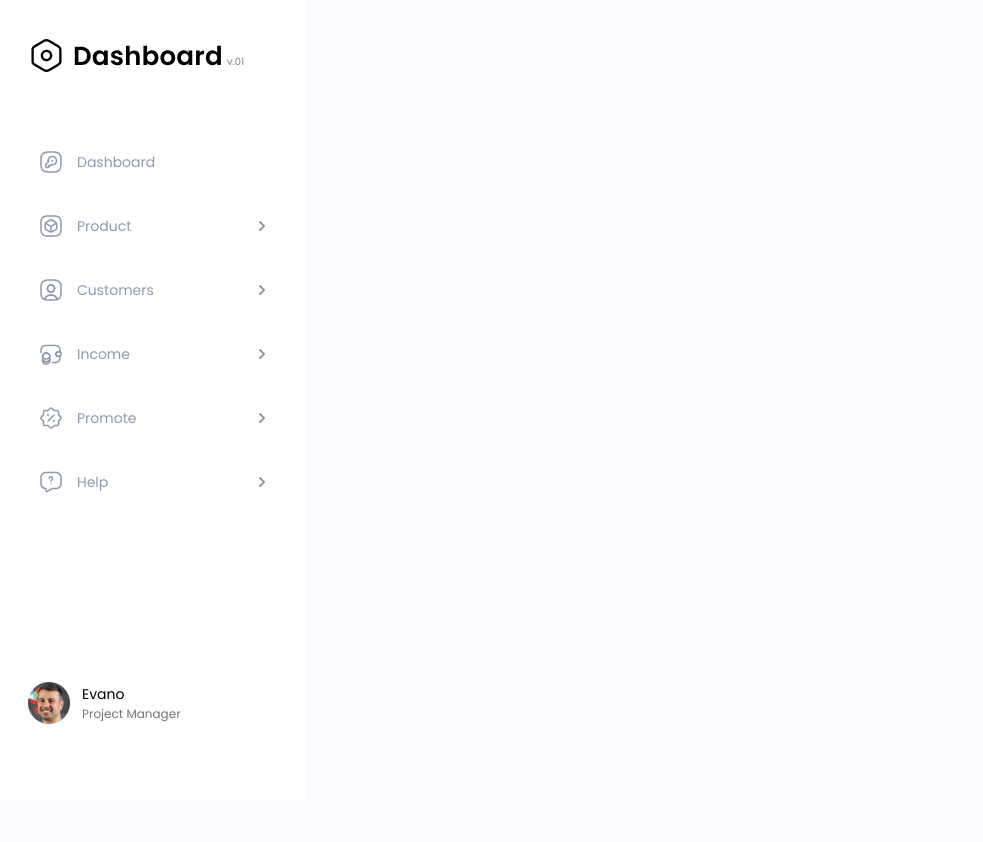
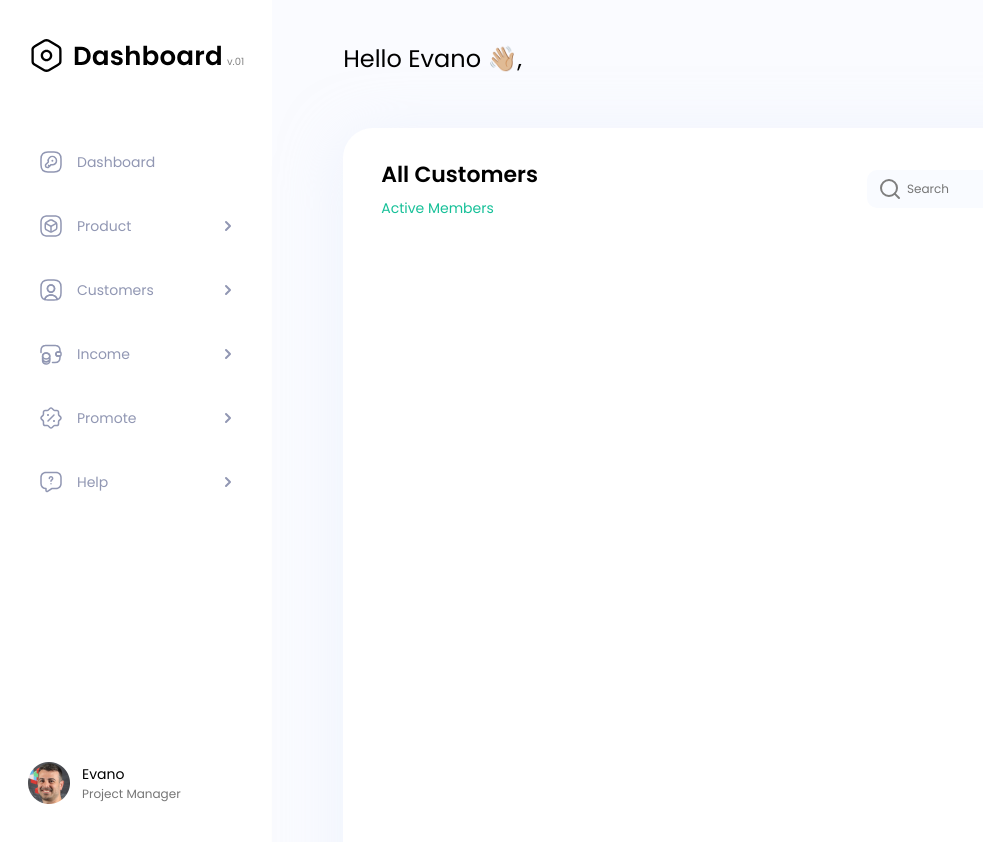
Before and after one commit to VeDono/react_dashboard_test_in_glivera-team, a React (Create React App) app: page / in a window 1280 px wide. Shown: the top 842 px of the page, without its empty margins (0-983 px from the left). Before the commit the page ends 800 px from the top, so only its background shows below. Built offline with nearby package versions, Linux system fonts and the light colour scheme.

Commit message:
starting develop CustomerDataTable

```diff
--- a/src/App.tsx
+++ b/src/App.tsx
@@ -1,7 +1,7 @@
-import { SideMenu } from './components/SideMenu';
+import { DashboardApp } from './components/DashboardApp';
 
 function App() {
-  return <SideMenu />;
+  return <DashboardApp />;
 }
 
 export default App;
--- /dev/null
+++ b/src/components/CustomerDataTable/CustomerDataTable.module.scss
@@ -0,0 +1,58 @@
+@import '../../styles/mixins/fonts-mixins.scss';
+
+.customerDataTable {
+  width: 100%;
+  height: 812px;
+  background-color: #fff;
+  box-shadow: 0px 10px 60px 0px #E2ECF980;
+  border-radius: 30px;
+
+  padding: 30px 44px 40px 38px;
+
+  &_header {
+    display: flex;
+    align-items: center;
+    justify-content: space-between;
+  }
+
+  &_titles {
+    &-title {
+      @include font-semibold(22px);
+      color: #000;
+      line-height: 33px;
+      margin-bottom: 7px;
+    }
+
+    &-subtitle {
+      color: #16C098;
+      @include font-regular(14px);
+      line-height: 21px;
+    }
+  }
+
+  &_inputWrapper{
+    position: relative;
+    display: flex;
+    align-items: center;
+
+    &-icon {
+      position: absolute;
+      margin-left: 11px;
+    }
+
+    &-input {
+      background-color: #F9FBFF;
+      @include font-regular(12px);
+      line-height: 18px;
+
+      border-radius: 10px;
+      border: none;
+      height: 38px;
+      padding-left: 40px;
+
+      &:focus {
+        outline: none;
+      }
+    }
+  }
+}
--- /dev/null
+++ b/src/components/CustomerDataTable/CustomerDataTable.tsx
@@ -0,0 +1,37 @@
+import { FC } from 'react';
+
+import styles from './CustomerDataTable.module.scss';
+
+import searchIcon from '../../images/icons/search-icon.svg';
+
+export const CustomerDataTable: FC = () => {
+  return (
+    <article className={styles.customerDataTable}>
+      <div className={styles.customerDataTable_header}>
+        <div className={styles.customerDataTable_titles}>
+          <h1 className={styles['customerDataTable_titles-title']}>
+            All Customers
+          </h1>
+
+          <h3 className={styles['customerDataTable_titles-subtitle']}>
+            Active Members
+          </h3>
+        </div>
+
+        <div className={styles.customerDataTable_inputWrapper}>
+          <img
+            className={styles['customerDataTable_inputWrapper-icon']}
+            src={searchIcon}
+            alt="search-icon"
+          />
+
+          <input
+            className={styles['customerDataTable_inputWrapper-input']}
+            type="text"
+            placeholder="Search"
+          />
+        </div>
+      </div>
+    </article>
+  );
+};
--- /dev/null
+++ b/src/components/CustomerDataTable/index.ts
@@ -0,0 +1 @@
+export * from './CustomerDataTable';
--- /dev/null
+++ b/src/components/DashboardApp/DashboardApp.module.scss
@@ -0,0 +1,3 @@
+.dashboardApp {
+  display: flex;
+}
--- /dev/null
+++ b/src/components/DashboardApp/DashboardApp.tsx
@@ -0,0 +1,15 @@
+import { FC } from 'react';
+import { SideMenu } from '../SideMenu';
+import { WorkRealm } from '../WorkRealm';
+
+import styles from './DashboardApp.module.scss';
+
+export const DashboardApp: FC = () => {
+  return (
+    <section className={styles.dashboardApp}>
+      <SideMenu />
+
+      <WorkRealm />
+    </section>
+  );
+};
--- /dev/null
+++ b/src/components/DashboardApp/index.ts
@@ -0,0 +1 @@
+export * from './DashboardApp';
--- a/src/components/SideMenu/SideMenu.module.scss
+++ b/src/components/SideMenu/SideMenu.module.scss
@@ -1,6 +1,6 @@
 .sideMenu {
   max-width: 306px;
-  height: 100vh;
+  height: 110vh;
   padding: 36px 28px 76px 28px;
 
   background-color: #fff;
--- /dev/null
+++ b/src/components/WorkRealm/WorkRealm.module.scss
@@ -0,0 +1,15 @@
+@import '../../styles/mixins/fonts-mixins.scss';
+
+.workRealm {
+  margin-left: 71px;
+  margin-top: 41px;
+  margin-right: 95px;
+  width: 968px;
+
+  &_userName {
+    color: #000;
+    line-height: 36px;
+    margin-bottom: 51px;
+    @include font-regular(24px);
+  }
+}
--- /dev/null
+++ b/src/components/WorkRealm/WorkRealm.tsx
@@ -0,0 +1,14 @@
+import { FC } from 'react';
+
+import styles from './WorkRealm.module.scss';
+import { CustomerDataTable } from '../CustomerDataTable';
+
+export const WorkRealm: FC = () => {
+  return (
+    <section className={styles.workRealm}>
+      <h1 className={styles.workRealm_userName}>Hello Evano 👋🏼,</h1>
+
+      <CustomerDataTable />
+    </section>
+  );
+};
--- /dev/null
+++ b/src/components/WorkRealm/index.ts
@@ -0,0 +1 @@
+export * from './WorkRealm';
```
Also changed, not shown: src/images/icons/search-icon.svg (added).
